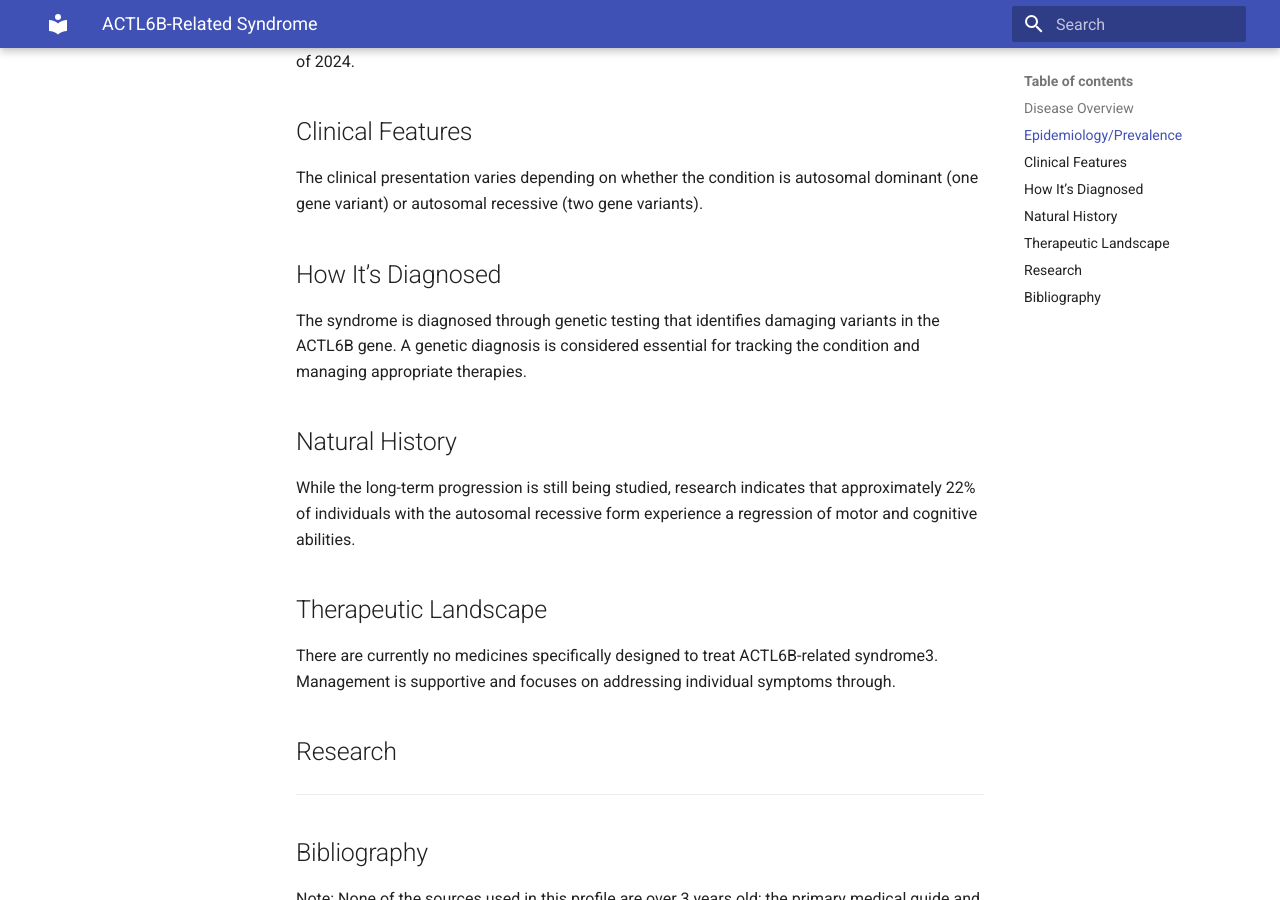
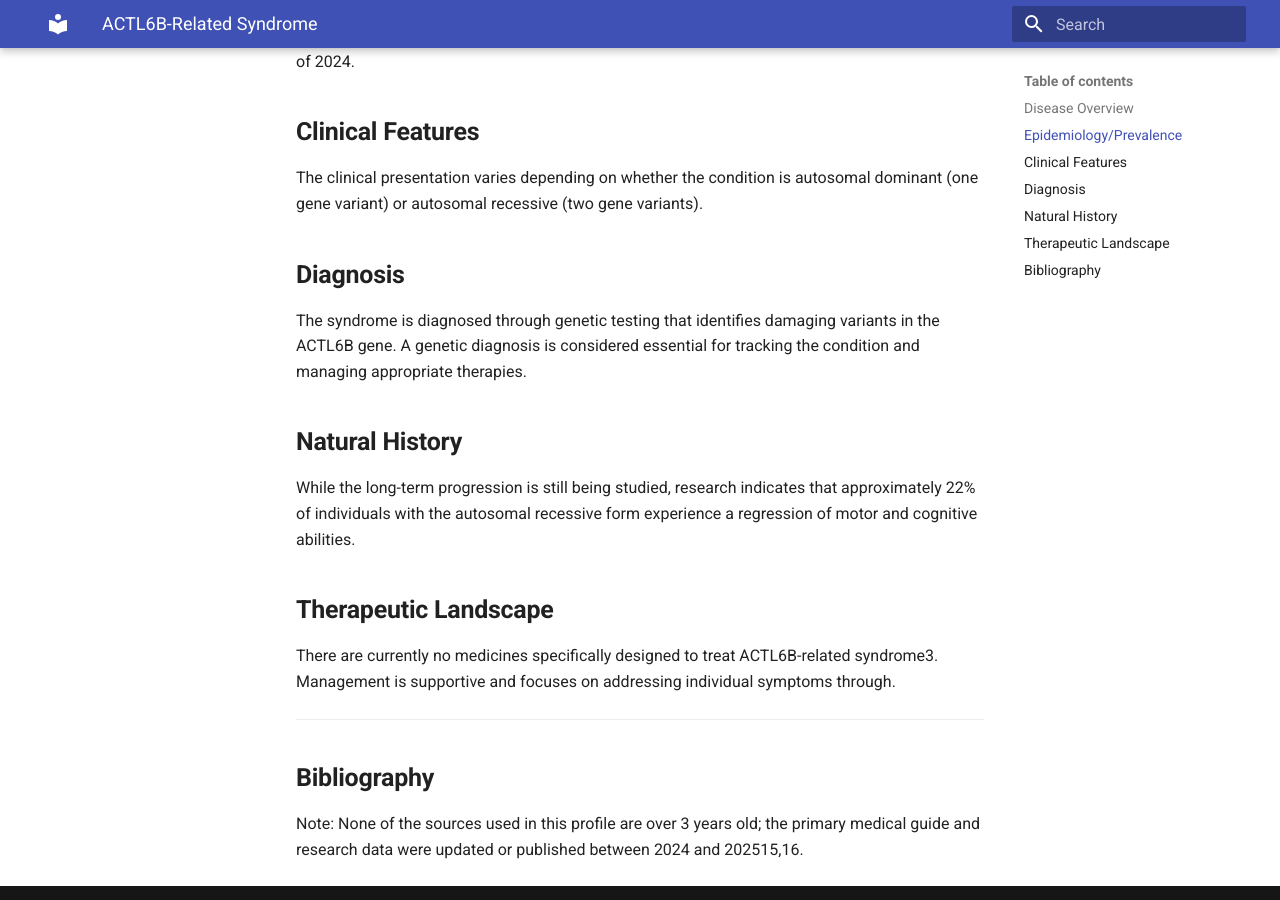
Before and after one commit to NaomiStamler/rare-diseases, an MkDocs documentation site: the page built from docs/rare-disease-profiles/actl6b.md, in a window 1280 px wide and 900 px high, scrolled down 500 px. Built offline with MkDocs 1.6.1 and Material for MkDocs 9.7.7, drawn with Linux system fonts in a browser that asks for light colours.

Commit message:
Update actl6b.md

```diff
--- a/docs/rare-disease-profiles/actl6b.md
+++ b/docs/rare-disease-profiles/actl6b.md
@@ -1,32 +1,30 @@
 
 # **ACTL6B-Related Syndrome**
 
-## Disease Overview
+## **Disease Overview**
 
 ACTL6B-related syndrome—also known as developmental and epileptic encephalopathy-76 or intellectual developmental disorder with severe speech and ambulation defects (IDDSSAD)—is a genetic condition caused by variants in the ACTL6B gene. This gene produces a protein essential for the transport of cellular components and for regulating gene expression by turning DNA off. The syndrome occurs when genetic changes prevent this gene from functioning correctly, affecting brain development and activity.
 
-## Epidemiology/Prevalence
+## **Epidemiology/Prevalence**
 
 The condition is considered rare, with at least 105 individuals described in medical research as of 2024.
 
-## Clinical Features
+## **Clinical Features**
 
 The clinical presentation varies depending on whether the condition is autosomal dominant (one gene variant) or autosomal recessive (two gene variants).
 
-## How It’s Diagnosed
+## **Diagnosis**
 
 The syndrome is diagnosed through genetic testing that identifies damaging variants in the ACTL6B gene. A genetic diagnosis is considered essential for tracking the condition and managing appropriate therapies.
 
-## Natural History
+## **Natural History**
 While the long-term progression is still being studied, research indicates that approximately 22% of individuals with the autosomal recessive form experience a regression of motor and cognitive abilities.
 
-## Therapeutic Landscape
+## **Therapeutic Landscape**
 There are currently no medicines specifically designed to treat ACTL6B-related syndrome3. Management is supportive and focuses on addressing individual symptoms through.
-
-## Research
 
 ---
 
-## Bibliography
+## **Bibliography**
 
 Note: None of the sources used in this profile are over 3 years old; the primary medical guide and research data were updated or published between 2024 and 202515,16.
```
